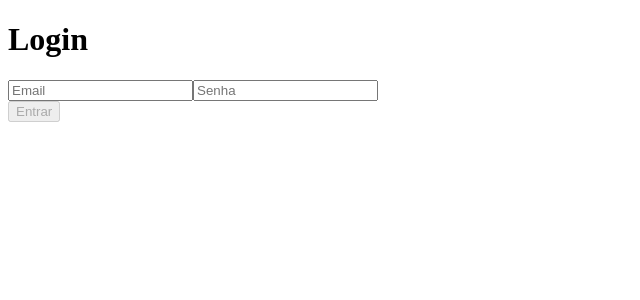
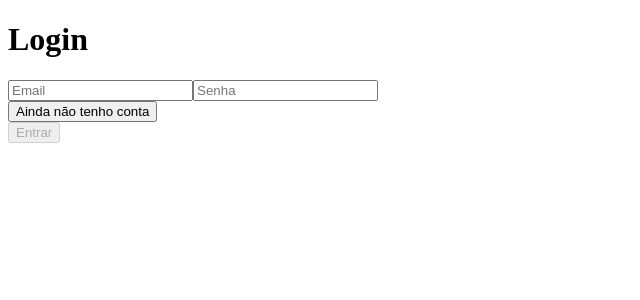
Before and after one commit to tryber/sd-03-trybeer-2, a React (Create React App) app in the folder front-end/: page / in a window 1280 px wide. Shown: the top 300 px of the page, without its empty margins (0-640 px from the left). Built offline with nearby package versions, Linux system fonts and the light colour scheme.

Commit message:
Correção form e Eslint

```diff
--- a/front-end/package.json
+++ b/front-end/package.json
@@ -11,6 +11,7 @@
     "prop-types": "^15.7.2",
     "react": "^16.13.1",
     "react-dom": "^16.13.1",
+    "react-hook-form": "^6.8.4",
     "react-router-dom": "^5.2.0",
     "react-scripts": "3.4.1"
   },
--- a/front-end/src/Components/FormInput.js
+++ b/front-end/src/Components/FormInput.js
@@ -1,4 +1,5 @@
 import React, { useContext, useEffect } from 'react';
+import { useForm } from 'react-hook-form';
 import { ContextPlication } from '../Context';
 
 const handleChangeInput = (name, event, input, setUser) => {
@@ -7,20 +8,22 @@ const handleChangeInput = (name, event, input, setUser) => {
 
 const FormInput = () => {
   const { setUser, user, setDisableButton } = useContext(ContextPlication);
+  const { handleSubmit } = useForm();
 
   useEffect(() => {
     const validEmailRegEx = /^[A-Z0-9_'%=+!`#~$*?^{}&|-]+([.][A-Z0-9_'%=+!`#~$*?^{}&|-]+)*@[A-Z0-9-]+(\.[A-Z0-9-]+)+$/i;
+    const minPassword = 6;
 
-    if (!validEmailRegEx.test(user.email) || (user.password.length < 6)) {
+    if (!validEmailRegEx.test(user.email) || (user.password.length < minPassword)) {
       return setDisableButton(true);
     }
     return setDisableButton(false);
-  }, [user]);
+  }, [user, setDisableButton]);
 
   return (
     <div>
       <h1>Login</h1>
-      <form method="POST" action="/login">
+      <form onSubmit={ handleSubmit(user) }>
         <input
           className="buttons"
           placeholder="Email"
--- a/front-end/src/Components/Login/ButtonEnter.js
+++ b/front-end/src/Components/Login/ButtonEnter.js
@@ -7,7 +7,7 @@ const ButtonEnter = () => {
     <div>
       <button
         disabled={ disableButton }
-        data-testid="login-submit-btn"
+        data-testid="signin-btn"
         type="submit"
       >
         Entrar
--- /dev/null
+++ b/front-end/src/Components/Login/RecordButton.js
@@ -0,0 +1,17 @@
+import React from 'react';
+import { Link } from 'react-router-dom';
+
+const RecordButton = () => (
+  <div>
+    <Link to="/register">
+      <button
+        type="button"
+        datatype="no-account-btn"
+      >
+        Ainda não tenho conta
+      </button>
+    </Link>
+  </div>
+);
+
+export default RecordButton;
--- a/front-end/src/Pages/Login/index.js
+++ b/front-end/src/Pages/Login/index.js
@@ -1,10 +1,12 @@
 import React from 'react';
 import FormInput from '../../Components/FormInput';
 import ButtonEnter from '../../Components/Login/ButtonEnter';
+import RecordButton from '../../Components/Login/RecordButton';
 
 const Login = () => (
   <div>
     <FormInput />
+    <RecordButton />
     <ButtonEnter />
   </div>
 );
```
Also changed, not shown: 1 other file (tests, documents, lock files or other folders).
